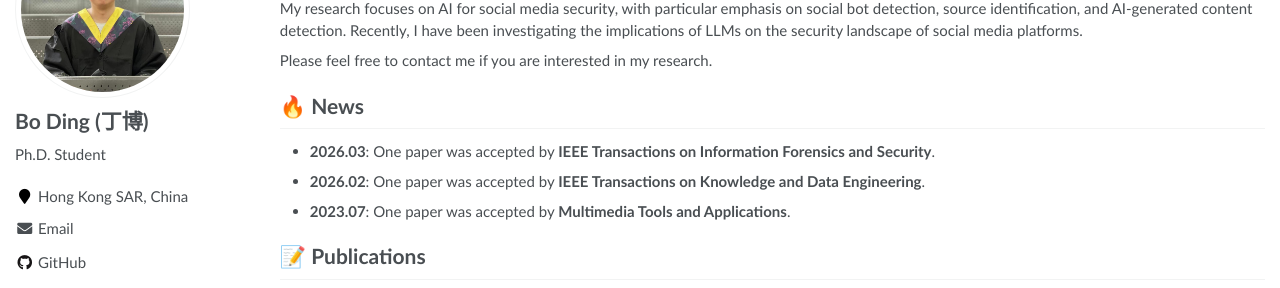
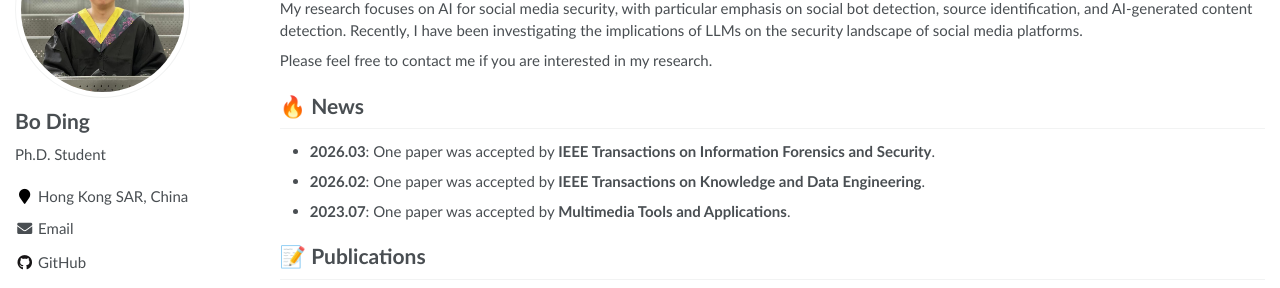
Before and after one commit to BeauDing/BeauDing.github.io, a Jekyll site: the page built from _pages/about.md, in a window 1280 px wide. Shown: the part 170-458 px from the top of the page. Built offline with Jekyll 4.4.1, drawn with Linux system fonts in a browser that asks for light colours.

Commit message:
Remove Chinese name from sidebar

```diff
--- a/_config.yml
+++ b/_config.yml
@@ -22,7 +22,7 @@ baidu_site_verification  :  # get baidu_site_verification from https://ziyuan.ba
 
 # Site Author
 author:
-  name             : "Bo Ding (丁博)"
+  name             : "Bo Ding"
   avatar           : "images/BoDing.jpg"
   bio              : "Ph.D. Student"
   location         : "Hong Kong SAR, China"
```
